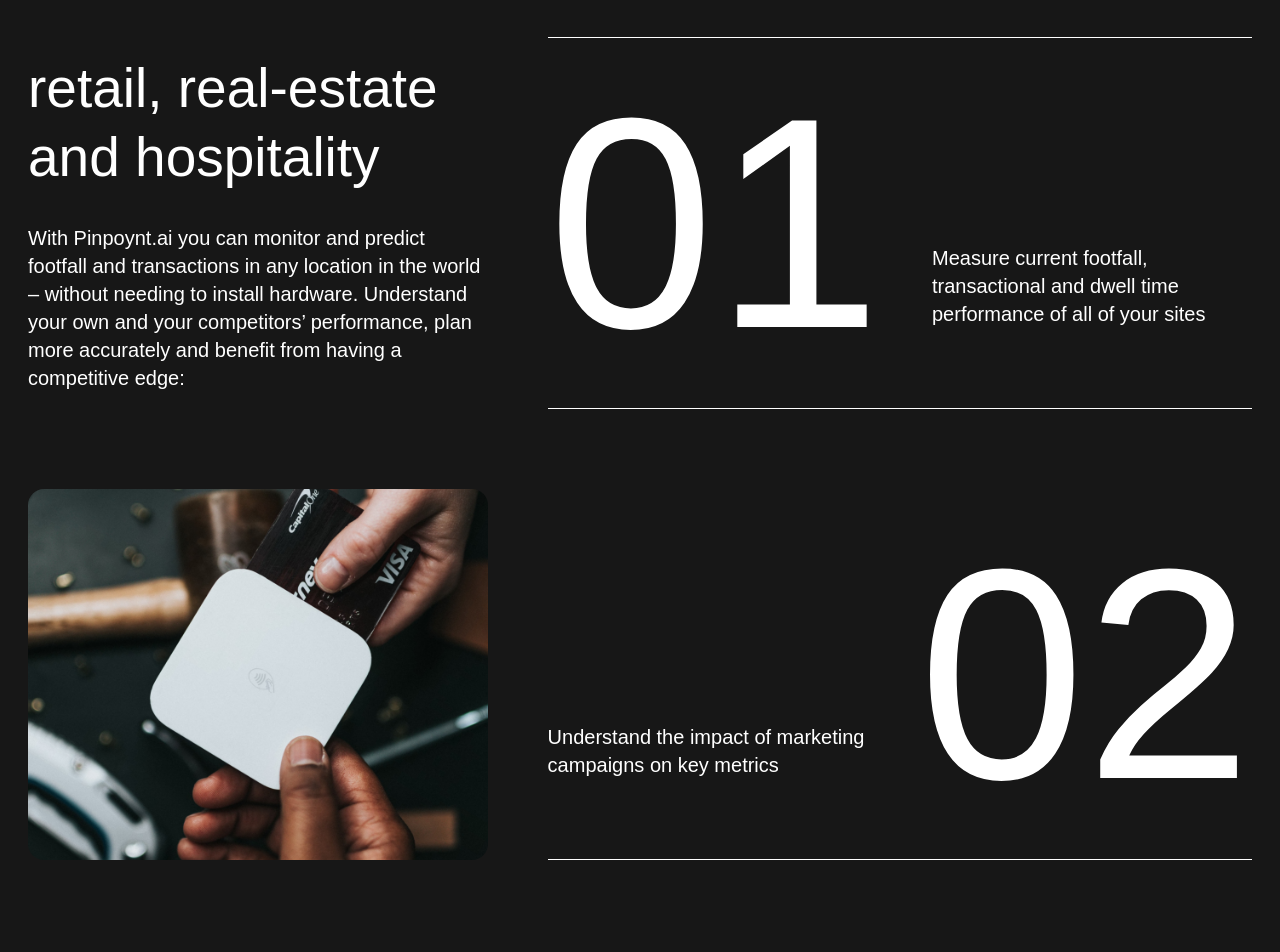
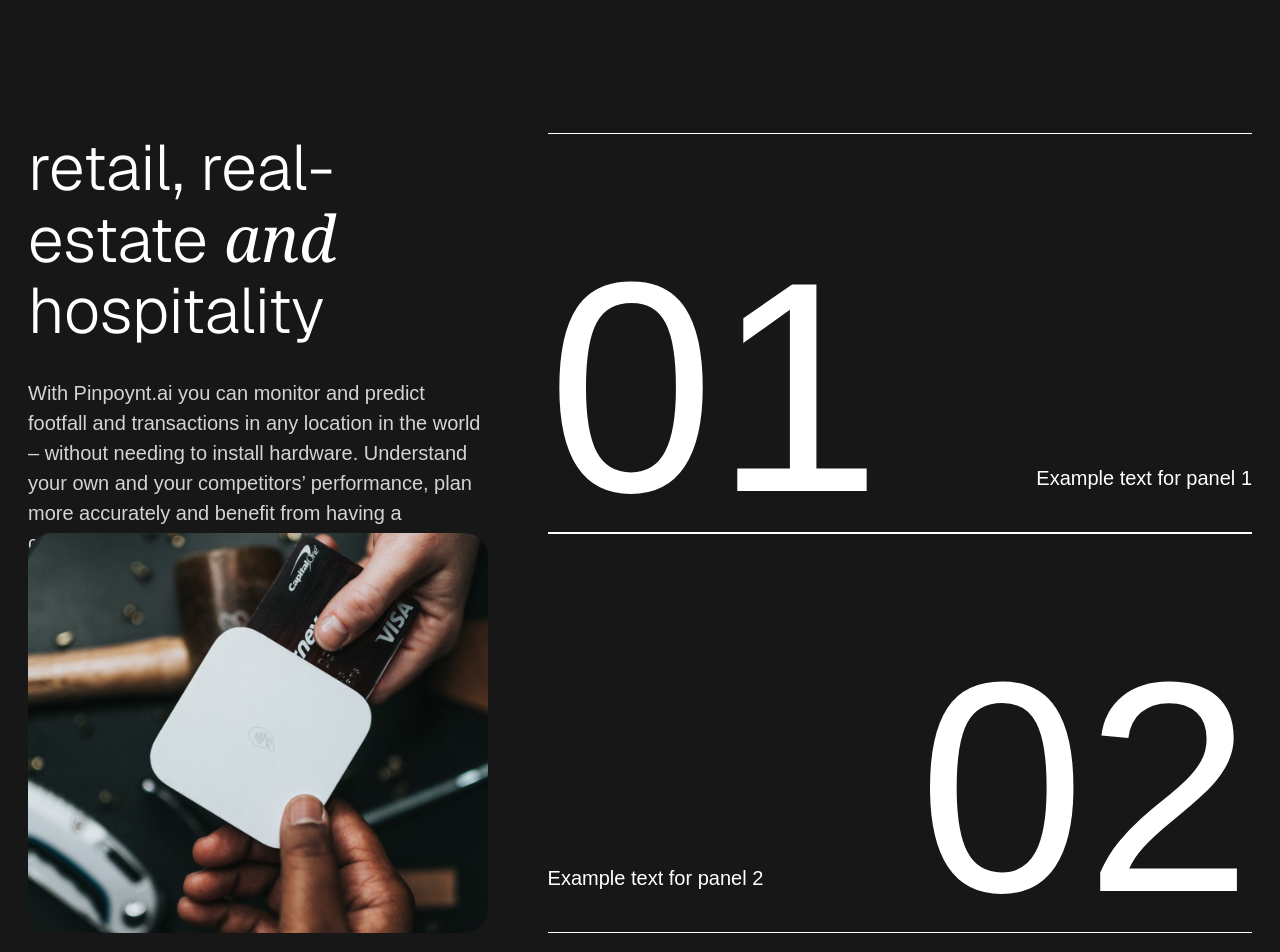
Before and after one commit to FelltopDigital/pinpoynt, a Next.js app: page /sectors in a window 1280 px wide. Shown: the part 1240-2192 px from the top of the page. Built offline with nearby package versions, Linux system fonts and the light colour scheme.

Commit message:
adds the scrolling sections

```diff
--- a/components/sectors-header/index.js
+++ b/components/sectors-header/index.js
@@ -1,91 +1,351 @@
-import React from 'react';
-import Image from 'next/image';
-import Container from '@/components/container';
-import Link from 'next/link';
+"use client";
+
+import React, { useEffect, useRef } from "react";
+import Image from "next/image";
+import Container from "@/components/container";
+import { gsap } from "gsap";
+import { ScrollTrigger } from "gsap/ScrollTrigger";
+
+gsap.registerPlugin(ScrollTrigger);
 
 const SectorsHeader = () => {
+  const sectionRefOne = useRef(null);
+  const rightColScrollRefOne = useRef(null);
+
+  const sectionRefTwo = useRef(null);
+  const rightColScrollRefTwo = useRef(null);
+
+  const sectionRefThree = useRef(null);
+  const rightColScrollRefThree = useRef(null);
+
+  useEffect(() => {
+    const panels = rightColScrollRefOne.current.children.length;
+    const panelHeight = 400;
+    const visiblePanels = 2;
+    const scrollDistance = (panels - visiblePanels) * panelHeight;
+
+    const ctx = gsap.context(() => {
+      // Pin the section, 100px from top
+      ScrollTrigger.create({
+        trigger: sectionRefOne.current,
+        start: "top-=100",
+        end: `+=${scrollDistance}`,
+        pin: true,
+        scrub: true,
+        anticipatePin: 1,
+      });
+
+      // Scroll the right column's content
+      gsap.to(rightColScrollRefOne.current, {
+        y: -scrollDistance,
+        ease: "none",
+        scrollTrigger: {
+          trigger: sectionRefOne.current,
+          start: "top-=100",
+          end: `+=${scrollDistance}`,
+          scrub: true,
+        },
+      });
+    });
+
+    const ctxTwo = gsap.context(() => {
+      // Pin the section, 100px from top
+      ScrollTrigger.create({
+        trigger: sectionRefTwo.current,
+        start: "top-=100",
+        end: `+=${scrollDistance}`,
+        pin: true,
+        scrub: true,
+        anticipatePin: 1,
+      });
+
+      // Scroll the right column's content
+      gsap.to(rightColScrollRefTwo.current, {
+        y: -scrollDistance,
+        ease: "none",
+        scrollTrigger: {
+          trigger: sectionRefTwo.current,
+          start: "top-=100",
+          end: `+=${scrollDistance}`,
+          scrub: true,
+        },
+      });
+    });
+
+    const ctxThree = gsap.context(() => {
+      // Pin the section, 100px from top
+      ScrollTrigger.create({
+        trigger: sectionRefThree.current,
+        start: "top-=100",
+        end: `+=${scrollDistance}`,
+        pin: true,
+        scrub: true,
+        anticipatePin: 1,
+      });
+
+      // Scroll the right column's content
+      gsap.to(rightColScrollRefThree.current, {
+        y: -scrollDistance,
+        ease: "none",
+        scrollTrigger: {
+          trigger: sectionRefThree.current,
+          start: "top-=100",
+          end: `+=${scrollDistance}`,
+          scrub: true,
+        },
+      });
+    });
+
+    return () => {
+      ctx.revert();
+      ctxTwo.revert();
+      ctxThree.revert();
+    };
+  }, []);
 
   return (
     <div className="py-36">
       <Container>
-
+        {/* Header section */}
         <div className="flex items-center justify-between flex-wrap mb-38">
           <div className="flex-[0_0_100%] flex items-center justify-between">
-            <h1 className="flex-[0_0_30%] text-[55px] leading-tight">transforming decision-making for your business</h1>
-            <p className="flex-[0_0_60%] text-xl pb-10 border-b border-white">Our unique solution delivers accurate, real-time data on footfall and transactions in any location in the world, powering better-informed decision-making and ROI for retailers, real-estate companies, the hospitality industry, investment and quant funds, event organisers and the public sector. In increasingly competitive markets, Pinpoynt.ai provides the insights you need to improve performance, seize opportunities and increase market share.</p>
+            <h1 className="flex-[0_0_30%] text-[55px] leading-tight">
+              transforming decision-making for your business
+            </h1>
+            <p className="flex-[0_0_60%] text-xl pb-10 border-b border-white">
+              Our unique solution delivers accurate, real-time data on footfall
+              and transactions in any location in the world, powering
+              better-informed decision-making and ROI for retailers, real-estate
+              companies, the hospitality industry, investment and quant funds,
+              event organisers and the public sector. In increasingly
+              competitive markets, Pinpoynt.ai provides the insights you need to
+              improve performance, seize opportunities and increase market
+              share.
+            </p>
           </div>
-          <div class="flex-[0_0_100%] h-[400px] mt-48 overflow-hidden rounded-3xl">
-            <Image src="/sectors-header.jpg" alt="Sectors Header" width={1000} height={1000} className="w-full h-full object-cover" />
+
+          <div className="flex-[0_0_100%] h-[400px] mt-48 overflow-hidden rounded-3xl">
+            <Image
+              src="/sectors-header.jpg"
+              alt="Sectors Header"
+              width={1000}
+              height={1000}
+              className="w-full h-full object-cover"
+            />
           </div>
         </div>
 
-        <div className="mb-48">
-          <div className="flex items-center justify-between mb-20">
-            <div className="flex-[0_0_calc(40%-30px)]">
-              <h2 className="text-[55px] leading-tight mb-8">retail, real-estate and hospitality</h2>
-              <p className="text-xl">With Pinpoynt.ai you can monitor and predict footfall and transactions in any location in the world – without needing to install hardware. Understand your own and your competitors’ performance, plan more accurately and benefit from having a competitive edge:</p>
+        {/* Scroll container with 100px visual offset */}
+        <div className="relative py-24">
+          {/* Pinned section */}
+          <div
+            ref={sectionRefOne}
+            className="flex items-start justify-between h-[800px] overflow-hidden"
+          >
+            {/* Left column */}
+            <div className="mb-48 flex-[0_0_calc(40%-30px)] flex flex-col">
+              <div className="h-[400px]">
+                <h3 className="text-[64px] leading-[1.1] font-light font-sans">
+                  retail, real-estate{" "}
+                  <span className="italic font-serif text-[64px]">and</span>{" "}
+                  hospitality
+                </h3>
+                <p className="mt-8 text-[20px] text-neutral-300 font-light max-w-[600px]">
+                  With Pinpoynt.ai you can monitor and predict footfall and
+                  transactions in any location in the world – without needing to
+                  install hardware. Understand your own and your
+                  competitors&rsquo; performance, plan more accurately and benefit
+                  from having a competitive edge:
+                </p>
               </div>
-            <div className="flex-[0_0_calc(60%-30px)] flex items-end justify-between py-20 border-t border-b border-white">
-              <h3 className="text-[300px] font-extralight leading-[0.7em]">01</h3>
-              <p className="text-xl max-w-80">Measure current footfall, transactional and dwell time performance of all of your sites</p>
+
+              <div className="w-full h-[400px] overflow-hidden rounded-3xl mt-auto">
+                <Image
+                  src="/sectors-header.jpg"
+                  alt="Sectors Header"
+                  width={1000}
+                  height={1000}
+                  className="w-full h-full object-cover"
+                />
               </div>
             </div>
-          <div className="flex items-stretch justify-between">
-            <div className="w-full flex-[0_0_calc(40%-30px)] rounded-2xl overflow-hidden relative">
-              <Image src="/sectors-header.jpg" alt="Sectors Header" width={1000} height={50} className="w-full h-full absolute left-0 top-0 object-cover" />
+
+            {/* Right column that scrolls inside pinned section */}
+            <div className="flex-[0_0_calc(60%-30px)] h-[800px] overflow-hidden">
+              <div ref={rightColScrollRefOne}>
+                {/* Panels */}
+                {[...Array(6)].map((_, i) => (
+                  <div
+                    key={i}
+                    className="flex items-end justify-between py-10 border-t border-b border-white h-[400px]"
+                  >
+                    {i % 2 === 0 ? (
+                      <>
+                        <h3 className="text-[300px] font-extralight leading-[0.7em]">
+                          {String(i + 1).padStart(2, "0")}
+                        </h3>
+                        <p className="text-xl max-w-80">
+                          Example text for panel {i + 1}
+                        </p>
+                      </>
+                    ) : (
+                      <>
+                        <p className="text-xl max-w-80">
+                          Example text for panel {i + 1}
+                        </p>
+                        <h3 className="text-[300px] font-extralight leading-[0.7em]">
+                          {String(i + 1).padStart(2, "0")}
+                        </h3>
+                      </>
+                    )}
                   </div>
-            <div className="flex-[0_0_calc(60%-30px)] flex items-end justify-between py-20 border-b border-white">
-              <p className="text-xl max-w-80">Understand the impact of marketing campaigns on key metrics</p>
-              <h3 className="text-[300px] font-extralight leading-[0.7em]">02</h3>
+                ))}
+              </div>
             </div>
           </div>
         </div>
 
-        <div className="mb-48">
-          <div className="flex items-center justify-between mb-20">
-            <div className="flex-[0_0_calc(60%-30px)] flex items-end justify-between py-20 border-t border-b border-white">
-              <h3 className="text-[300px] font-extralight leading-[0.7em]">01</h3>
-              <p className="text-xl max-w-80">Measure current footfall, transactional and dwell time performance of all of your sites</p>
+        {/* Scroll container with 100px visual offset */}
+        <div className="relative py-24">
+          {/* Pinned section */}
+          <div
+            ref={sectionRefTwo}
+            className="flex items-start justify-between h-[800px] overflow-hidden"
+          >
+            {/* Right column that scrolls inside pinned section */}
+            <div className="flex-[0_0_calc(60%-30px)] h-[800px] overflow-hidden">
+              <div ref={rightColScrollRefTwo}>
+                {/* Panels */}
+                {[...Array(6)].map((_, i) => (
+                  <div
+                    key={i}
+                    className="flex items-end justify-between py-10 border-t border-b border-white h-[400px]"
+                  >
+                    {i % 2 === 0 ? (
+                      <>
+                        <h3 className="text-[300px] font-extralight leading-[0.7em]">
+                          {String(i + 1).padStart(2, "0")}
+                        </h3>
+                        <p className="text-xl max-w-80">
+                          Example text for panel {i + 1}
+                        </p>
+                      </>
+                    ) : (
+                      <>
+                        <p className="text-xl max-w-80">
+                          Example text for panel {i + 1}
+                        </p>
+                        <h3 className="text-[300px] font-extralight leading-[0.7em]">
+                          {String(i + 1).padStart(2, "0")}
+                        </h3>
+                      </>
+                    )}
                   </div>
-            <div className="flex-[0_0_calc(40%-30px)]">
-              <h2 className="text-[55px] leading-tight mb-8">retail, real-estate and hospitality</h2>
-              <p className="text-xl">With Pinpoynt.ai you can monitor and predict footfall and transactions in any location in the world – without needing to install hardware. Understand your own and your competitors’ performance, plan more accurately and benefit from having a competitive edge:</p>
+                ))}
               </div>
             </div>
-          <div className="flex items-stretch justify-between">
-            <div className="flex-[0_0_calc(60%-30px)] flex items-end justify-between py-20 border-b border-white">
-              <p className="text-xl max-w-80">Understand the impact of marketing campaigns on key metrics</p>
-              <h3 className="text-[300px] font-extralight leading-[0.7em]">02</h3>
+
+            {/* Left column */}
+            <div className="mb-48 flex-[0_0_calc(40%-30px)] flex flex-col">
+              <div className="h-[400px]">
+                <h3 className="text-[64px] leading-[1.1] font-light font-sans">
+                  retail, real-estate{" "}
+                  <span className="italic font-serif text-[64px]">and</span>{" "}
+                  hospitality
+                </h3>
+                <p className="mt-8 text-[20px] text-neutral-300 font-light max-w-[600px]">
+                  With Pinpoynt.ai you can monitor and predict footfall and
+                  transactions in any location in the world – without needing to
+                  install hardware. Understand your own and your
+                  competitors&rsquo; performance, plan more accurately and benefit
+                  from having a competitive edge:
+                </p>
               </div>
-            <div className="w-full flex-[0_0_calc(40%-30px)] rounded-2xl overflow-hidden relative">
-              <Image src="/sectors-header.jpg" alt="Sectors Header" width={1000} height={50} className="w-full h-full absolute left-0 top-0 object-cover" />
+
+              <div className="w-full h-[400px] overflow-hidden rounded-3xl mt-auto">
+                <Image
+                  src="/sectors-header.jpg"
+                  alt="Sectors Header"
+                  width={1000}
+                  height={1000}
+                  className="w-full h-full object-cover"
+                />
+              </div>
             </div>
           </div>
         </div>
 
-        <div>
-          <div className="flex items-center justify-between mb-20">
-            <div className="flex-[0_0_calc(40%-30px)]">
-              <h2 className="text-[55px] leading-tight mb-8">retail, real-estate and hospitality</h2>
-              <p className="text-xl">With Pinpoynt.ai you can monitor and predict footfall and transactions in any location in the world – without needing to install hardware. Understand your own and your competitors’ performance, plan more accurately and benefit from having a competitive edge:</p>
+        {/* Scroll container with 100px visual offset */}
+        <div className="relative py-24">
+          {/* Pinned section */}
+          <div
+            ref={sectionRefThree}
+            className="flex items-start justify-between h-[800px] overflow-hidden"
+          >
+            {/* Left column */}
+            <div className="mb-48 flex-[0_0_calc(40%-30px)] flex flex-col">
+              <div className="h-[400px]">
+                <h3 className="text-[64px] leading-[1.1] font-light font-sans">
+                  retail, real-estate{" "}
+                  <span className="italic font-serif text-[64px]">and</span>{" "}
+                  hospitality
+                </h3>
+                <p className="mt-8 text-[20px] text-neutral-300 font-light max-w-[600px]">
+                  With Pinpoynt.ai you can monitor and predict footfall and
+                  transactions in any location in the world – without needing to
+                  install hardware. Understand your own and your
+                  competitors&rsquo; performance, plan more accurately and benefit
+                  from having a competitive edge:
+                </p>
               </div>
-            <div className="flex-[0_0_calc(60%-30px)] flex items-end justify-between py-20 border-t border-b border-white">
-              <h3 className="text-[300px] font-extralight leading-[0.7em]">01</h3>
-              <p className="text-xl max-w-80">Measure current footfall, transactional and dwell time performance of all of your sites</p>
+
+              <div className="w-full h-[400px] overflow-hidden rounded-3xl mt-auto">
+                <Image
+                  src="/sectors-header.jpg"
+                  alt="Sectors Header"
+                  width={1000}
+                  height={1000}
+                  className="w-full h-full object-cover"
+                />
               </div>
             </div>
-          <div className="flex items-stretch justify-between">
-            <div className="w-full flex-[0_0_calc(40%-30px)] rounded-2xl overflow-hidden relative">
-              <Image src="/sectors-header.jpg" alt="Sectors Header" width={1000} height={50} className="w-full h-full absolute left-0 top-0 object-cover" />
+
+            {/* Right column that scrolls inside pinned section */}
+            <div className="flex-[0_0_calc(60%-30px)] h-[800px] overflow-hidden">
+              <div ref={rightColScrollRefThree}>
+                {/* Panels */}
+                {[...Array(6)].map((_, i) => (
+                  <div
+                    key={i}
+                    className="flex items-end justify-between py-10 border-t border-b border-white h-[400px]"
+                  >
+                    {i % 2 === 0 ? (
+                      <>
+                        <h3 className="text-[300px] font-extralight leading-[0.7em]">
+                          {String(i + 1).padStart(2, "0")}
+                        </h3>
+                        <p className="text-xl max-w-80">
+                          Example text for panel {i + 1}
+                        </p>
+                      </>
+                    ) : (
+                      <>
+                        <p className="text-xl max-w-80">
+                          Example text for panel {i + 1}
+                        </p>
+                        <h3 className="text-[300px] font-extralight leading-[0.7em]">
+                          {String(i + 1).padStart(2, "0")}
+                        </h3>
+                      </>
+                    )}
                   </div>
-            <div className="flex-[0_0_calc(60%-30px)] flex items-end justify-between py-20 border-b border-white">
-              <p className="text-xl max-w-80">Understand the impact of marketing campaigns on key metrics</p>
-              <h3 className="text-[300px] font-extralight leading-[0.7em]">02</h3>
+                ))}
               </div>
             </div>
           </div>
-
+        </div>
       </Container>
+      <div className="h-[1000px] bg-red-500"></div>
     </div>
   );
 };
```
Lines whose indentation alone changed are shown as unchanged.
